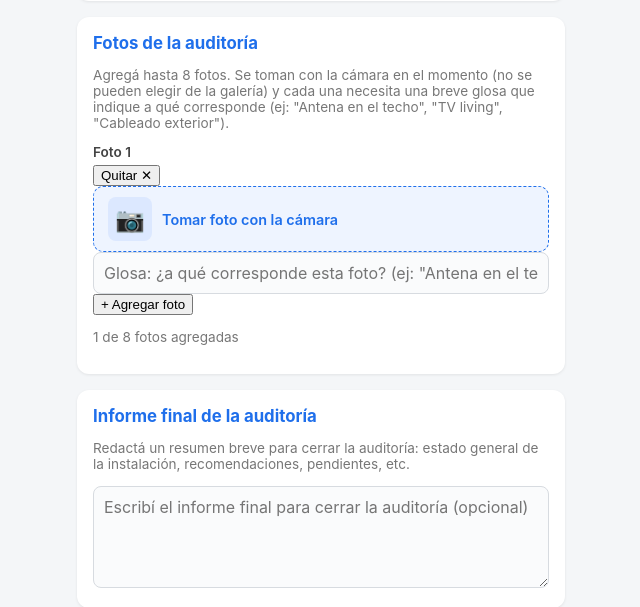
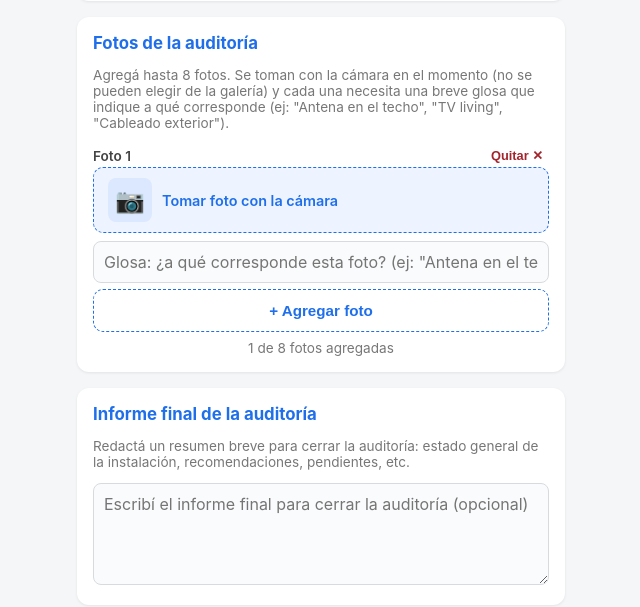
Before and after one commit to darrbe7-cloud/informe-instalaciones, a Flask app: page / in a window 1280 px wide. Shown: the part 592-1199 px from the top of the page, without its empty margins (319-959 px from the left). Run offline with Flask 3, Linux system fonts and the light colour scheme.

Commit message:
Update style.css

```diff
--- a/static/style.css
+++ b/static/style.css
@@ -154,6 +154,54 @@ select:disabled {
   margin-top: 10px;
 }
 
+.foto-slot-header {
+  display: flex;
+  align-items: center;
+  justify-content: space-between;
+  margin-top: 0;
+}
+
+.foto-slot-header .foto-label {
+  margin: 0;
+}
+
+.foto-eliminar {
+  background: none;
+  border: none;
+  color: #a3242c;
+  font-size: 0.8rem;
+  font-weight: 700;
+  cursor: pointer;
+  padding: 4px 6px;
+}
+
+.foto-glosa-input {
+  margin-top: 8px;
+}
+
+.btn-agregar-foto {
+  width: 100%;
+  background: white;
+  color: #1f6feb;
+  border: 1.5px dashed #1f6feb;
+  border-radius: 10px;
+  padding: 12px;
+  font-size: 0.95rem;
+  font-weight: 700;
+  cursor: pointer;
+  margin-top: 6px;
+}
+
+.btn-agregar-foto:disabled {
+  display: none;
+}
+
+#fotos-contador {
+  text-align: center;
+  margin-top: 8px;
+  margin-bottom: 0;
+}
+
 .destinatarios-lista {
   display: flex;
   flex-direction: column;
```
